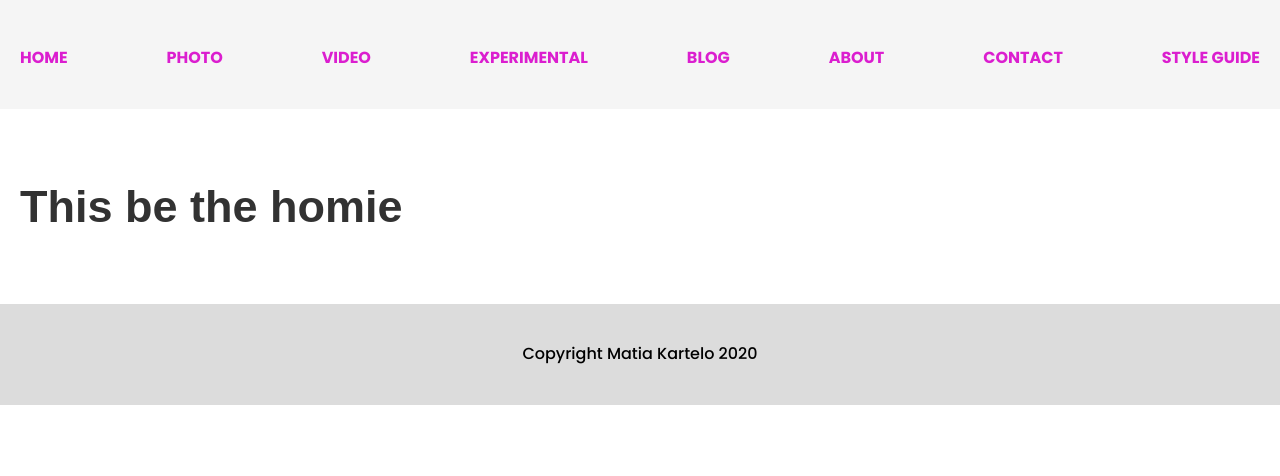
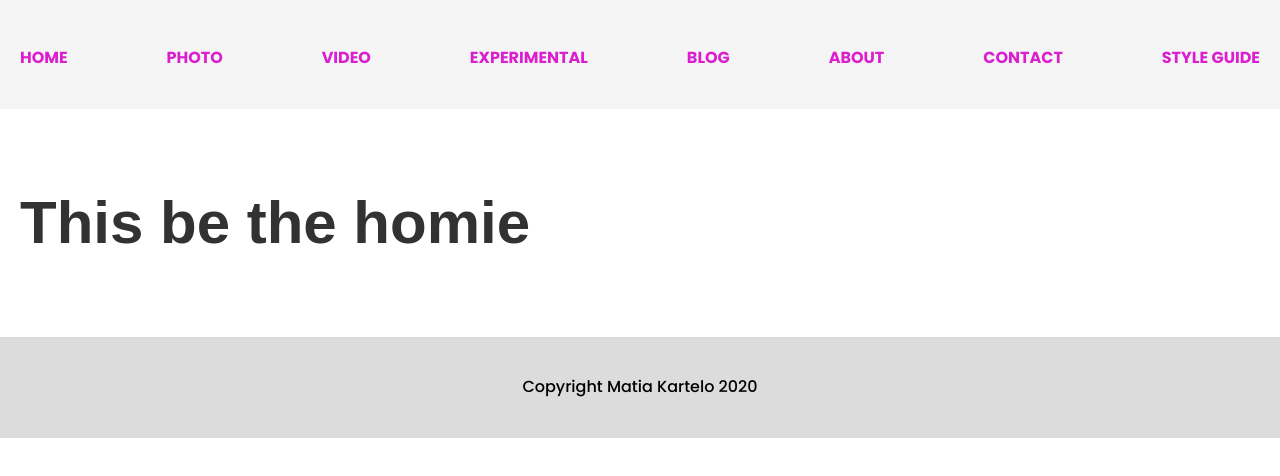
Before and after one commit to m4tia/so-many-wows, a plain HTML site: page index.html in a window 1280 px wide. Shown: the part 108-584 px from the top of the page. Drawn offline with nearby package versions, Linux system fonts and the light colour scheme; a web font is replaced by a local one.

Commit message:
Update index.html

```diff
--- a/index.html
+++ b/index.html
@@ -90,7 +90,7 @@
      <main>
          <div class="layout-wide">
 
-            <h2>This be the homie</h2>
+            <h1>This be the homie</h1>
 
          </div>
 
```
